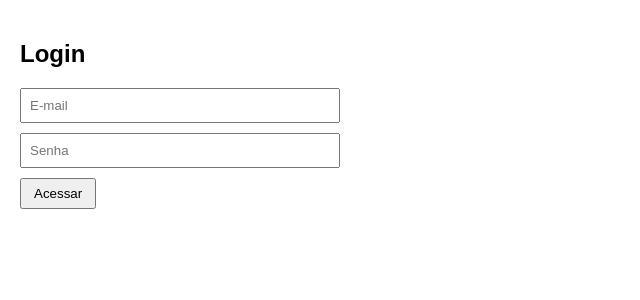
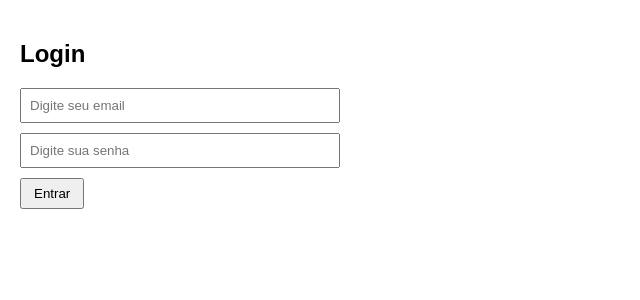
Before and after one commit to RickGZ007/MeuProjetoReact, a React (Create React App) app: page / in a window 1280 px wide. Shown: the top 300 px of the page, without its empty margins (0-640 px from the left). Built offline with nearby package versions, Linux system fonts and the light colour scheme.

Commit message:
feat: adiciona testes.yml e Loging.texte.js

```diff
--- a/src/components/Login.js
+++ b/src/components/Login.js
@@ -5,21 +5,22 @@ function Login() {
   const [senha, setSenha] = useState("");
   const [mensagem, setMensagem] = useState("");
 
-  // ARRAY de usuários
   const usuarios = [
     { email: "eduardo.lino@pucpr.br", senha: "123456" },
     { email: "ricardo.cedeno@pucpr.br", senha: "123456" }
   ];
 
-  const handleLogin = () => {
+  const handleLogin = (e) => {
+    e.preventDefault();
+
     const usuarioValido = usuarios.find(
       (user) => user.email === email && user.senha === senha
     );
 
     if (usuarioValido) {
-      setMensagem("Acessado com sucesso!");
+      setMensagem("Login realizado com sucesso");
     } else {
-      setMensagem("Usuário ou senha incorretos!");
+      setMensagem("Erro: email ou senha inválidos");
     }
   };
 
@@ -27,23 +28,25 @@ function Login() {
     <div className="login-container">
       <h2>Login</h2>
 
+      <form onSubmit={handleLogin}>
         <input
           type="email"
-        placeholder="E-mail"
+          placeholder="Digite seu email"  // 🔥 IMPORTANTE
           value={email}
           onChange={(e) => setEmail(e.target.value)}
         />
 
         <input
           type="password"
-        placeholder="Senha"
+          placeholder="Digite sua senha"  // 🔥 IMPORTANTE
           value={senha}
           onChange={(e) => setSenha(e.target.value)}
         />
 
-      <button onClick={handleLogin}>Acessar</button>
+        <button type="submit">Entrar</button> {/* 🔥 IMPORTANTE */}
+      </form>
 
-      <p>{mensagem}</p>
+      {mensagem && <p>{mensagem}</p>}
     </div>
   );
 }
```
Also changed, not shown: 1 other file (tests, documents, lock files or other folders). Lines whose indentation alone changed are shown as unchanged.
